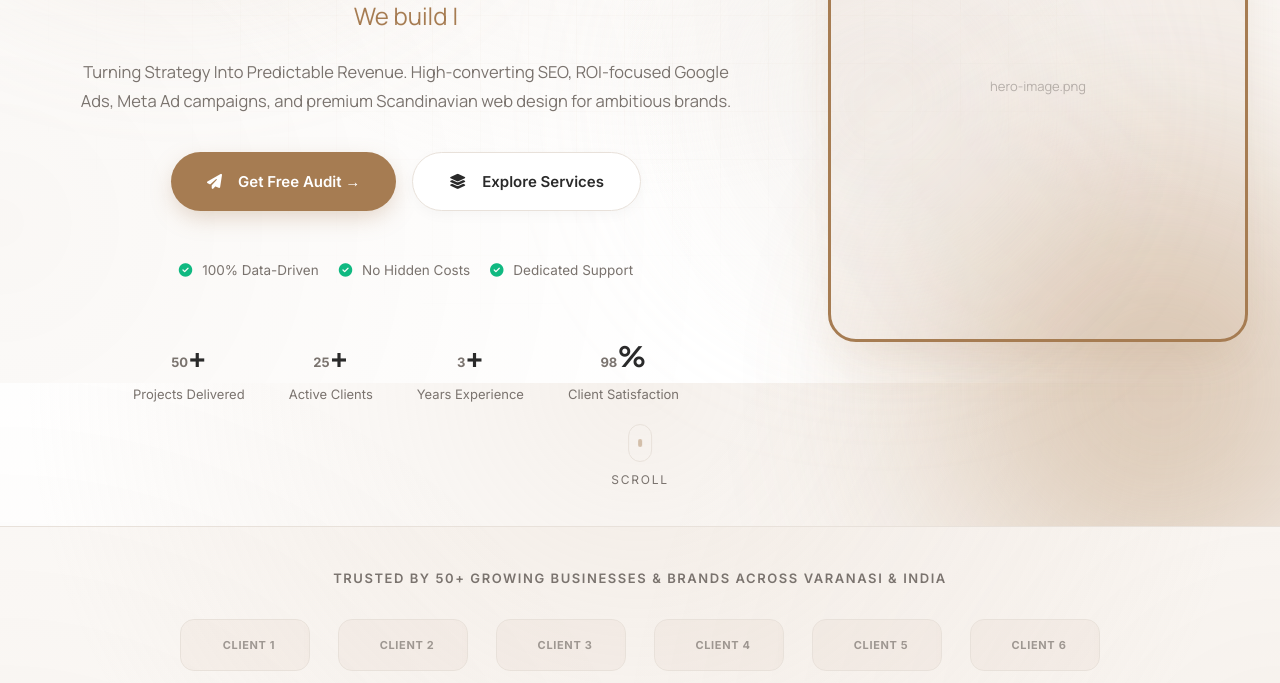
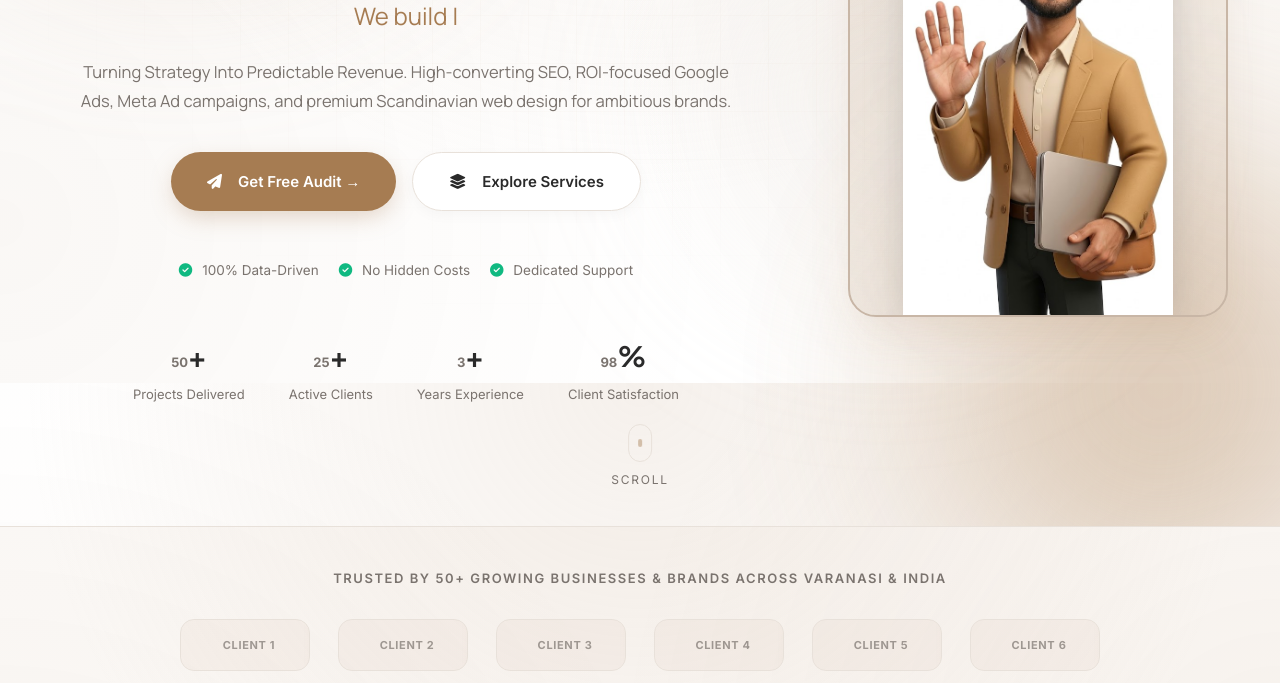
Before and after one commit to mrabhify7080-glitch/abhify-website, a plain HTML site: page index.html in a window 1280 px wide. Shown: the part 417-1100 px from the top of the page. Drawn offline with Linux system fonts and the light colour scheme; animation ran at ten frames a second.

Commit message:
Add 3D waving character hero image to home page hero section

```diff
--- a/index.html
+++ b/index.html
@@ -150,11 +150,10 @@
       </div>
     </div>
 
-    <!-- PHOTO SPOT: Hero Image - Replace 'hero-image.png' with your hero photo -->
-    <div class="reveal-zoom" style="flex: 0 0 auto; max-width: 420px; width: 100%;">
-      <div style="border-radius: var(--radius-card); overflow: hidden; border: 3px solid var(--btn-primary); box-shadow: var(--shadow-hover); aspect-ratio: 4/5; background: rgba(166,124,82,0.06); display: flex; align-items: center; justify-content: center;">
-        <!-- 📷 HERO PHOTO: Apni photo yahan add karo - file name: hero-image.png -->
-        <img src="hero-image.png" alt="AbhiFY Digital Marketing" style="width: 100%; height: 100%; object-fit: cover;" onerror="this.style.display='none'; this.parentElement.innerHTML='<div style=padding:40px;text-align:center;color:var(--text-secondary)><i class=fa-solid\ fa-image style=font-size:48px;margin-bottom:12px;display:block;opacity:0.3></i><p style=font-size:13px;opacity:0.5>hero-image.png</p></div>';">
+    <!-- PHOTO SPOT: Hero Character Image -->
+    <div class="reveal-zoom" style="flex: 0 0 auto; max-width: 420px; width: 100%; display: flex; justify-content: center;">
+      <div style="position: relative; border-radius: var(--radius-card); overflow: hidden; border: 2px solid var(--border-active); box-shadow: var(--shadow-hover); width: 100%; max-width: 380px; aspect-ratio: 4/5; background: linear-gradient(135deg, rgba(166,124,82,0.15) 0%, rgba(217,197,178,0.25) 100%); display: flex; align-items: flex-end; justify-content: center;">
+        <img src="hero-image.png" alt="AbhiFY Digital Marketing Specialist" style="width: 100%; height: 100%; object-fit: contain; object-position: bottom center; filter: drop-shadow(0 10px 20px rgba(0,0,0,0.15));">
       </div>
     </div>
   </div>
```
Also changed, not shown: hero-image.png (added).
